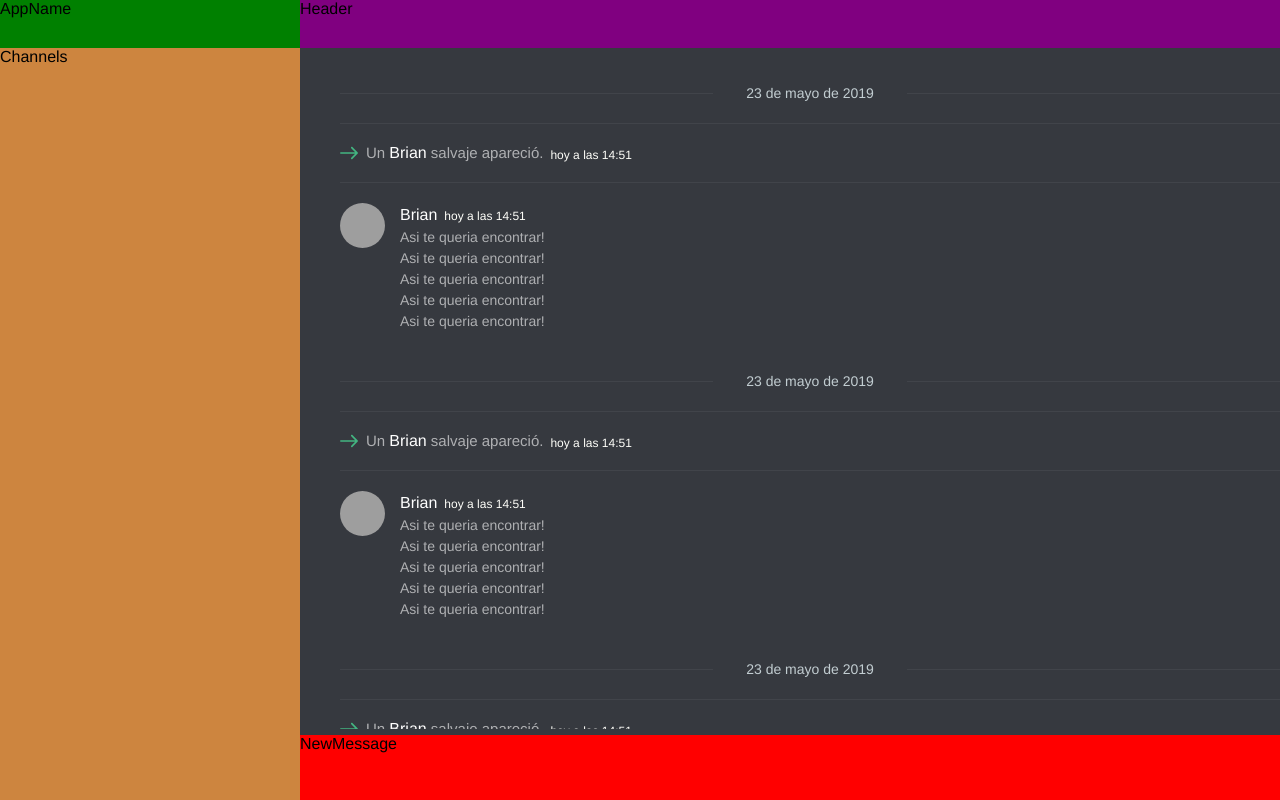
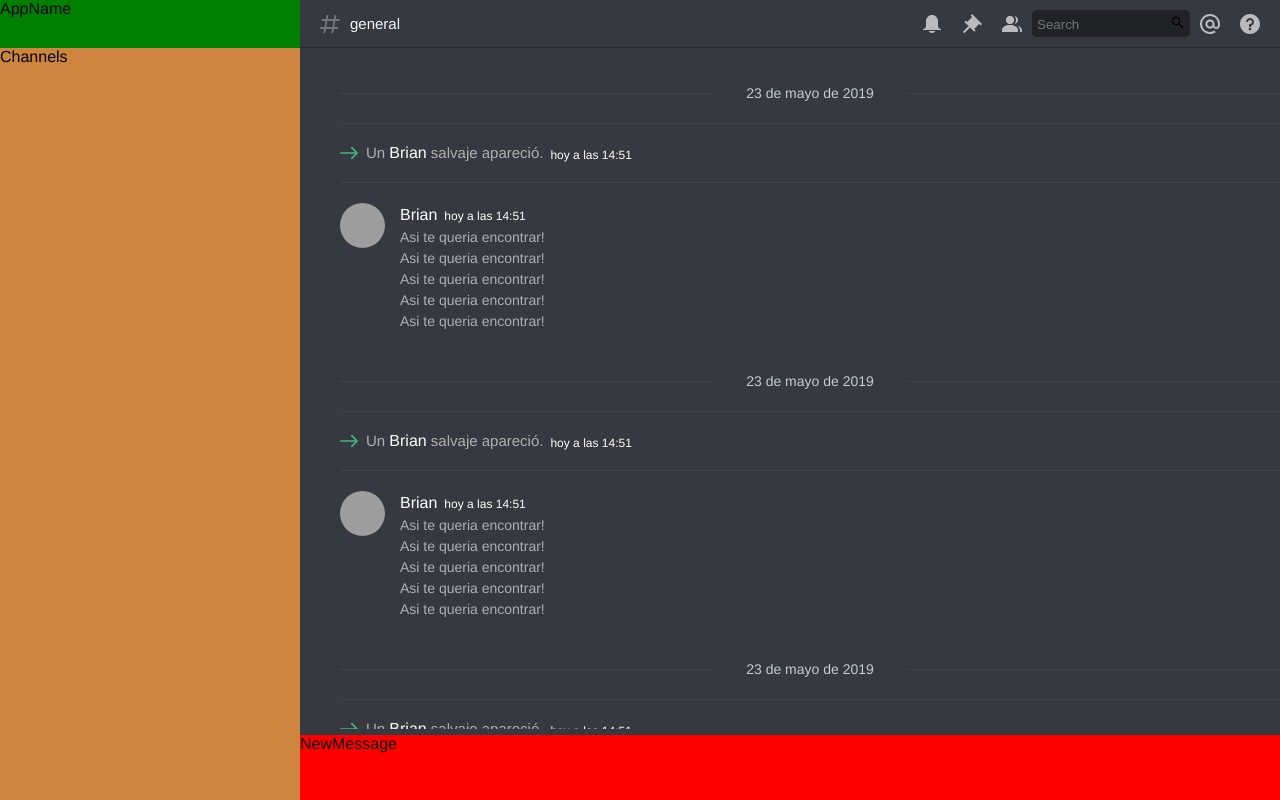
Before and after one commit to Gatts1/react-discord-clone, a React (Create React App) app in the folder client/: page / in a window 1280 px wide. Built offline with nearby package versions, Linux system fonts and the light colour scheme; grey boxes are pictures that could not be loaded.

Commit message:
Added components for header

```diff
--- a/client/src/Header.js
+++ b/client/src/Header.js
@@ -1,15 +1,26 @@
 import React from "react";
 import { css } from "emotion";
 
-const className = css`
+import HeaderName from "./HeaderName";
+import HeaderOptions from "./HeaderOptions";
+
+const container = css`
   grid-area: header;
-  background-color: purple;
+  border-bottom: 1px solid rgba(0, 0, 0, 0.3);
+  background-color: #36393f;
+  display: flex;
+  flex-direction: row;
+  align-content: center;
+  align-items: center;
+  justify-content: space-between;
+  padding: 10px;
 `;
 
 function Header() {
   return (
-    <section className={className}>
-      <div>Header</div>
+    <section className={container}>
+      <HeaderName />
+      <HeaderOptions />
     </section>
   );
 }
--- /dev/null
+++ b/client/src/HeaderName.js
@@ -0,0 +1,36 @@
+import React from "react";
+import { css } from "emotion";
+
+const container = css`
+  display: flex;
+  flex-direction: row;
+  align-content: center;
+  align-items: center;
+`;
+
+const name = css`
+  font-size: 15px;
+  color: #f6f6f7;
+  padding: 0;
+`;
+
+const svg = css`
+  width: 24px;
+  height: 24px;
+  margin: 0 8px;
+  fill: #72767d;
+`;
+
+function HeaderName() {
+  return (
+    <div className={container}>
+      {/* <svg id="btnMenu" onclick="showLeft()"><use xlink:href="#menu"></svg> */}
+      <svg className={svg}>
+        <use xlinkHref="#hashtag" />
+      </svg>
+      <span className={name}>general</span>
+    </div>
+  );
+}
+
+export default HeaderName;
--- /dev/null
+++ b/client/src/HeaderOptions.js
@@ -0,0 +1,46 @@
+import React from "react";
+import { css } from "emotion";
+
+import HeaderSearch from "./HeaderSearch";
+
+const container = css`
+  display: flex;
+  flex-direction: row;
+  align-items: center;
+`;
+
+const svg = css`
+  width: 24px;
+  height: 24px;
+  margin: 0 8px;
+  fill: #b9bbbe;
+  :hover {
+    cursor: pointer;
+    fill: #dcddde;
+  }
+`;
+
+function HeaderOptions() {
+  return (
+    <div className={container}>
+      <svg className={svg}>
+        <use xlinkHref="#bel" />
+      </svg>
+      <svg className={svg}>
+        <use xlinkHref="#pin" />
+      </svg>
+      <svg className={svg}>
+        <use xlinkHref="#people" />
+      </svg>
+      <HeaderSearch />
+      <svg className={svg}>
+        <use xlinkHref="#at" />
+      </svg>
+      <svg className={svg}>
+        <use xlinkHref="#help" />
+      </svg>
+    </div>
+  );
+}
+
+export default HeaderOptions;
--- /dev/null
+++ b/client/src/HeaderSearch.js
@@ -0,0 +1,56 @@
+import React from "react";
+import { css } from "emotion";
+
+const container = css`
+  display: flex;
+  flex-direction: row;
+  align-items: center;
+  padding-top: 2px;
+  font-size: 15px;
+  border-radius: 5px;
+  background-color: #202225;
+`;
+
+const inputSearch = css`
+  border: none;
+  border-radius: 5px;
+  padding: 5px;
+  color: #b9bbbe;
+  background-color: #202225;
+  transition: all 0.25s;
+  width: 10vw;
+  :focus {
+    outline: none;
+    width: 15vw;
+  }
+`;
+
+const svg = css`
+  margin: 0;
+  width: 20px;
+  height: 20px;
+`;
+
+function HeaderSearch() {
+  return (
+    <div className={container}>
+      <form action="">
+        <label for="input-search" aria-label="add search" />
+        <input
+          className={inputSearch}
+          type="text"
+          placeholder="Search"
+          title="You can change this later."
+        />
+        <label for="submit_search" aria-label="Submit search" />
+        <input hidden type="submit" />
+      </form>
+
+      <svg className={svg}>
+        <use xlinkHref="#search" />
+      </svg>
+    </div>
+  );
+}
+
+export default HeaderSearch;
```
